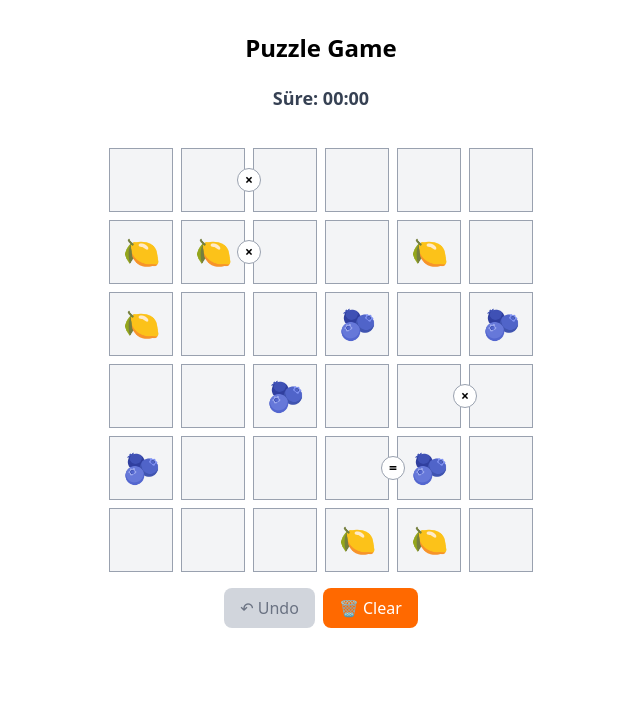
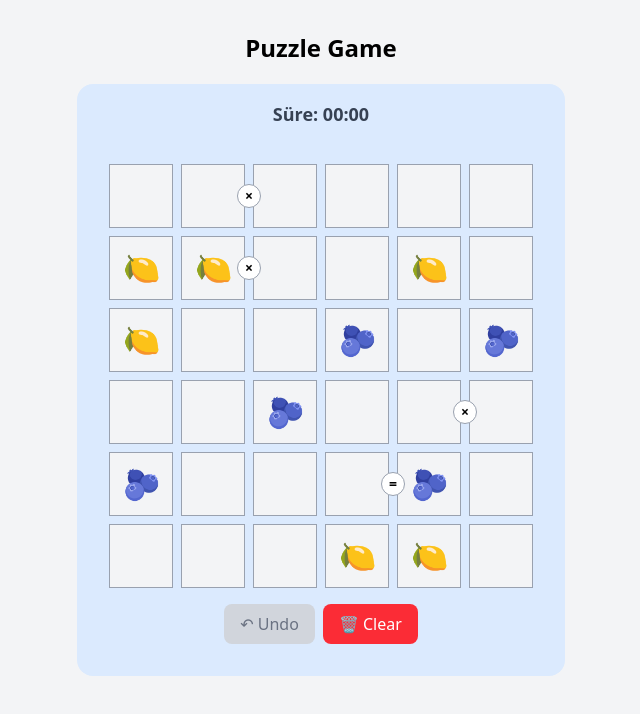
Before and after one commit to aliklc/puzzle-game, a Next.js app: page / in a window 1280 px wide. Shown: the top 714 px of the page, without its empty margins (319-959 px from the left). Built offline with nearby package versions, Linux system fonts and the light colour scheme.

Commit message:
renk eklendi

```diff
--- a/app/components/GameControls.tsx
+++ b/app/components/GameControls.tsx
@@ -13,7 +13,7 @@ export default function GameControls({
     canUndo,
 }: GameControlsProps) {
     return (
-        <div className="flex flex-col gap-4 mb-6">
+        <div className="flex flex-col gap-4 mb-4">
 
             <div className="flex gap-2 justify-center">
                 <button
@@ -29,7 +29,7 @@ export default function GameControls({
                 </button>
                 <button
                     onClick={onClear}
-                    className="px-4 py-2 bg-orange-500 text-white rounded-lg font-medium hover:bg-orange-600 transition-colors"
+                    className="px-4 py-2 bg-red-500 text-white rounded-lg font-medium hover:bg-orange-600 transition-colors"
                 >
                     🗑️ Clear
                 </button>
--- a/app/components/PuzzleBoard.tsx
+++ b/app/components/PuzzleBoard.tsx
@@ -120,7 +120,7 @@ export default function PuzzleBoard() {
 
 
     return (
-        <div className="w-fit mx-auto mt-5 mb-20">
+        <div className="w-fit mx-auto mt-5 mb-20 rounded-2xl bg-blue-100 p-4">
 
             <div className="text-center text-gray-700 text-lg font-semibold mb-5">
                 Süre: {formattedTime}
--- a/app/page.tsx
+++ b/app/page.tsx
@@ -2,7 +2,7 @@ import PuzzleBoard from "./components/PuzzleBoard"
 
 export default function Home() {
   return (
-    <main className="min-h-screen bg-white text-black">
+    <main className="min-h-screen bg-gray-100 text-black">
       <h1 className="text-2xl font-bold text-center pt-8">Puzzle Game</h1>
       <PuzzleBoard />
     </main>
```
